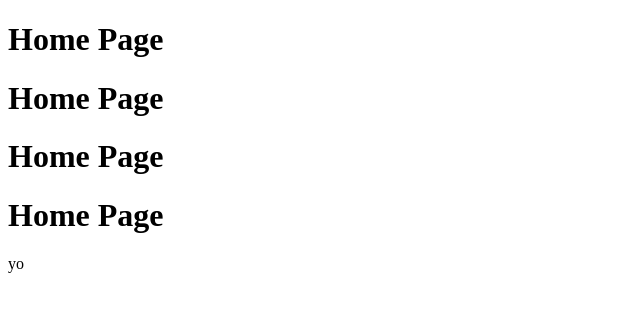
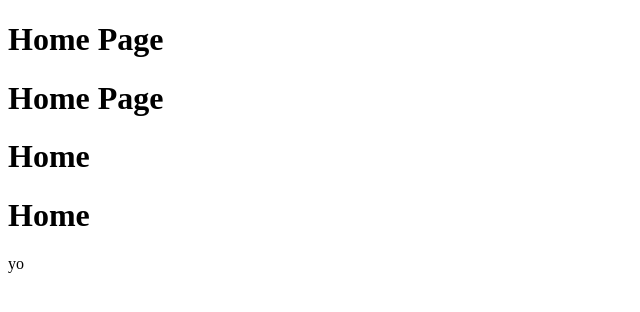
Before and after one commit to hero007noob/FlipkartClone, a plain HTML site: page home.html in a window 1280 px wide. Shown: the whole page, without its empty margins (0-640 px from the left). Drawn offline with Linux system fonts and the light colour scheme.

Commit message:
Second Commit added

```diff
--- a/home.html
+++ b/home.html
@@ -9,8 +9,8 @@
   <body>
     <h1>Home Page</h1>
     <h1>Home Page</h1>
-    <h1>Home Page</h1>
-    <h1>Home Page</h1>
+    <h1>Home </h1>
+    <h1>Home </h1>
     <p>yo</p>
   </body>
 </html>
```
